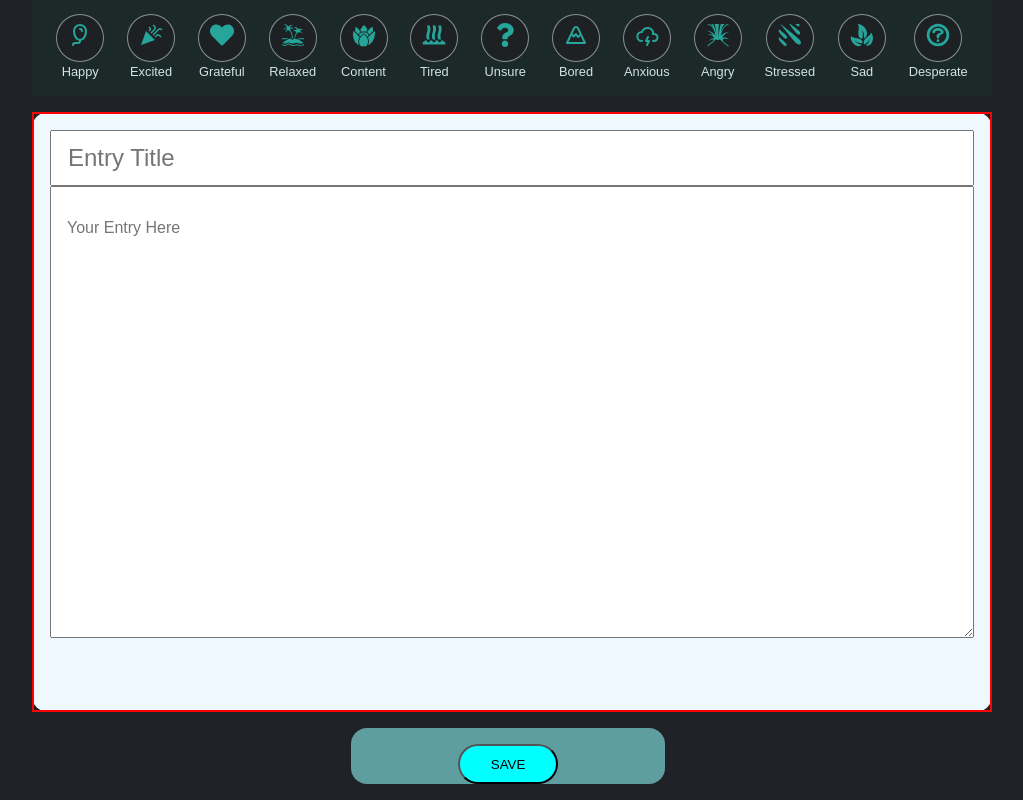
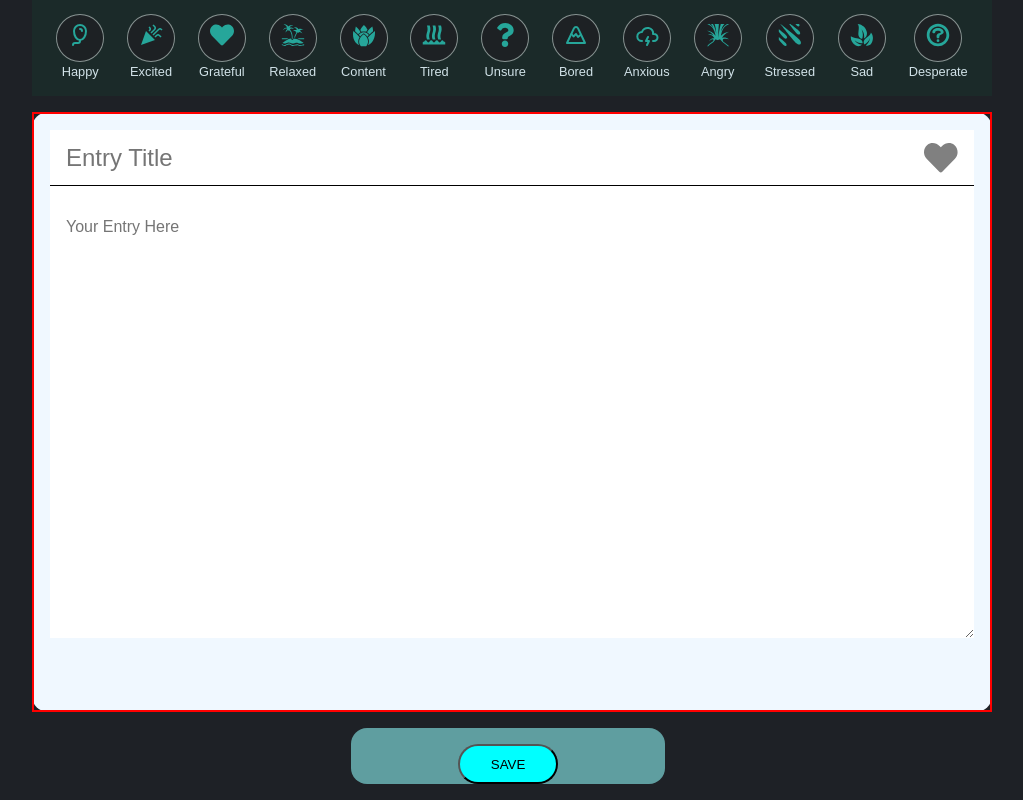
Before and after one commit to RishabhKumarDev/Nirvana, a React (Vite) app: page /input in a window 1280 px wide. Shown: the part 972-1772 px from the top of the page, without its empty margins (128-1151 px from the left). Built offline with nearby package versions, Linux system fonts and the light colour scheme; data requests are answered from the project's data file.

Commit message:
auto save feature completed next favorate section

```diff
--- a/data/db.json
+++ b/data/db.json
@@ -8,15 +8,6 @@
         "Running",
         "Stretching",
         "Walking"
-      ]
-    },
-    {
-      "id": "684a",
-      "title": "ghgg",
-      "content": "gfgf",
-      "selectedEmojis": [
-        "Running",
-        "Stretching"
       ]
     },
     {
@@ -194,6 +185,14 @@
         "Content"
       ],
       "selectedCoverEmoji": "good"
+    },
+    {
+      "id": "059a",
+      "date": "2025-03-18T09:01:33.851Z",
+      "title": "without ",
+      "content": "the emoji ",
+      "selectedEmojis": [],
+      "selectedCoverEmoji": "good"
     }
   ]
 }
--- a/src/components/NotePad.jsx
+++ b/src/components/NotePad.jsx
@@ -1,20 +1,30 @@
 import "../styles/NotePad.css";
+import { FaHeart } from "react-icons/fa";
 
-const NotePad = ({noteInput,setNoteInput}) => {
+
+const NotePad = ({noteInput,setNoteInput,status,setStatus}) => {
     return (
         <div className="note-container">
             <div className="note-title">
                 <input
                     type="text"
                     placeholder="Entry Title"
-                    value={noteInput.title}
-                    onChange={(e)=>setNoteInput({...noteInput,title:e.target.value})} //earlier no destructuring why now. reason is earlier the tiltle it self was an element and now the title is inside a object called noteInput so destructuring is needed to insert value in ob,arr.
+                    value={noteInput.title || ""}
+                    onChange={(e)=>{setNoteInput({...noteInput,title:e.target.value})
+                    }} //earlier no destructuring why now. reason is earlier the tiltle it self was an element and now the title is inside a object called noteInput so destructuring is needed to insert value in ob,arr.
+
                      />
+                    <div className="entry-title-element">
+                    <span className={`favorite `}><FaHeart /></span>
+
+                        <span className="status">{status}</span>
+                    </div>
             </div>
             <div className="note-content">
+
             <textarea
                 placeholder="Your Entry Here"
-                value={noteInput.content}
+                value={noteInput.content || ""}
                 onChange={(e)=> setNoteInput({...noteInput,content:e.target.value})}
                 ></textarea>
             </div>
--- a/src/components/NotesContext.jsx
+++ b/src/components/NotesContext.jsx
@@ -10,6 +10,8 @@ export const NotesProvider = ({children}) => {
     const [selectedEmojis,setSelectedEmojis] = useState([]);
     const [selectedCoverEmoji,setSelectedCoverEmoji] = useState("");
     const [dateAndTime,setDateAndTime]= useState(new Date());
+    const [status,setStatus] = useState('');
+
 // fetch notes
 
     useEffect(()=>{
@@ -62,11 +64,68 @@ return new Date(time).toLocaleTimeString("en-US",{
             console.error('failed to save',err);
         }
     }
+    // auto save---------------------------------------------------------
+    useEffect(()=>{
+console.log('useEffect start 1')
+        if((noteInput.title ==="" && noteInput.content === "") && noteInput.id){
+            deleteNote(noteInput.id);
+            console.log('delete')
+        }
+        else if(noteInput.title === "" && noteInput.content === ""){
+            console.log('return')
+            return;
+        }
+        else{
+        setStatus('saving...');
+
+    const timmer=  setTimeout(() => {
+
+        autoSaveNote();
+
+      }, 2000);
+
+      return () => clearTimeout(timmer);
+
+    }
+console.log('timmer')
+    },[noteInput])
+
+    const autoSaveNote= async()=>{
+        const note = {title: noteInput.title,
+                      content: noteInput.content,
+                      date: new Date().toISOString(),
+                       selectedEmojis: selectedEmojis,
+                       selectedCoverEmoji: selectedCoverEmoji}
+        try {
+            if(!noteInput.id){
+                const res = await axios.post('http://localhost:5000/notes',note);
+                setNotes(prevNotes => [...prevNotes,res.data])
+                setNoteInput(prev => ({...prev, id:res.data.id}))
+                console.log('post',note)
+            }else{
+
+            setStatus('saved')
+
+            await axios.patch(`http://localhost:5000/notes/${noteInput.id}`,note)
+            console.log('patch',note)
+
+          setStatus('Saved✅')
+        }
+        } catch (error) {
+            console.error('fucked up',error);
+            setStatus('❌Error')
+        }
+
+    }
 // delete notes
     const deleteNote =async (id) =>{
         try {
+            console.log('deleted started')
+
             await axios.delete(`http://localhost:5000/notes/${id}`)
              setNotes(notes.filter(note => note.id !== id));
+             setNoteInput({title:"",content:""});
+             console.log('deleted sucessfully')
         } catch (error) {
             console.error("couldn't delete data",error);
         }
@@ -93,6 +152,9 @@ return new Date(time).toLocaleTimeString("en-US",{
                                        ,formatTime
                                        ,dateAndTime
                                        ,setDateAndTime
+                                       ,status
+                                       ,setStatus
+
                                         }}>
             {children}
         </NotesContext.Provider>
--- a/src/pages/InputPage.jsx
+++ b/src/pages/InputPage.jsx
@@ -8,7 +8,7 @@ import InputEmojis from "../components/InputEmojis";
 
 const InputPage = () => {
 
-   const {saveNote,noteInput,setNoteInput,selectedEmojis,setSelectedEmojis,selectedCoverEmoji,setSelectedCoverEmoji} = useNotes();
+   const {saveNote,noteInput,setNoteInput,selectedEmojis,setSelectedEmojis,selectedCoverEmoji,setSelectedCoverEmoji,status,setStatus} = useNotes();
 
    const saveInput = () =>{
       if(!noteInput.title.trim() || !noteInput.content.trim()){
@@ -31,7 +31,7 @@ const InputPage = () => {
            <InputEmojis selectedEmojis={selectedEmojis} setSelectedEmojis={setSelectedEmojis} />
 
            <div className="cd12">
-            <NotePad noteInput={noteInput} setNoteInput={setNoteInput} />
+            <NotePad noteInput={noteInput} setNoteInput={setNoteInput} status={status} setStatus={setStatus} />
            </div>
            <div className="cd13">
             <SaveBtn onSave={saveInput} />
--- a/src/styles/NotePad.css
+++ b/src/styles/NotePad.css
@@ -8,13 +8,51 @@
 }
 .note-title{
     height: 10%;
+    display: flex;
     /* border: 2px solid green; */
 }
 .note-title input{
-    width: 100%;
+    width: 80%;
     height: 100%;
     padding: 1rem;
     font-size: 24px;
+    border: none;
+    outline: none;
+    border-bottom: 1px solid black;
+
+}
+.entry-title-element{
+    background-color: #fff;
+    width: 20%;
+    display: grid;
+    border-bottom: 1px solid black;
+}
+.favorite{
+    font-size: 2.1rem;
+    display: flex;
+    align-items: end;
+    justify-content: end;
+    margin-right: 1rem;
+    color: gray;
+    cursor: pointer;
+    transition: color 0.3s, text-shadow 0.3s;
+}
+.favorite-selected{
+    color: red;
+}
+.note-content textarea:focus {
+    border-bottom: 2px solid rgb(0, 255, 0); /* Change border color */
+    border-left:2px solid rgb(0, 255, 0) ;
+    border-right:2px solid rgb(0, 255, 0) ;
+
+    outline: none; /* Remove default outline */
+  }
+
+.status{
+    display: flex;
+    align-items: end;
+    justify-content: end;
+    color: rgb(0, 89, 255);
 }
 .note-content{
     height: 80%;
@@ -25,6 +63,9 @@
     height: 100%;
     padding: 2rem 1rem;
     font-size: 16px;
+    outline: none;
+    border: none;
+
 }
 .save-btn{
     width: 100px;
```
